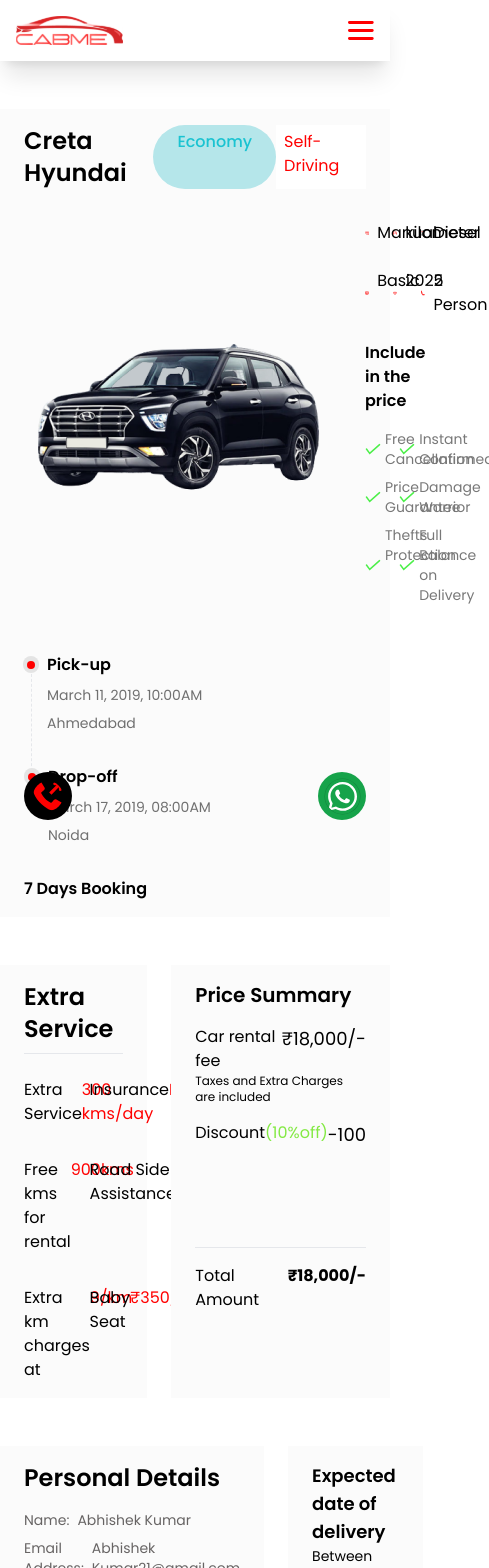
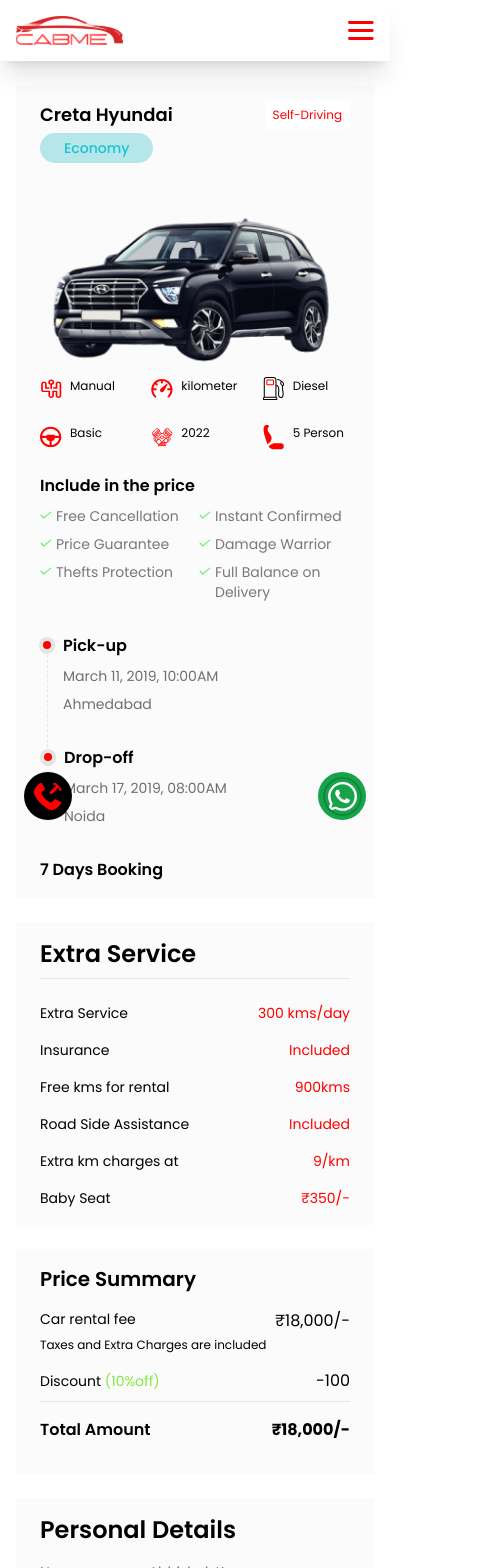
Before and after one commit to CabMe-Epic/cabme-website, a Next.js app: page /order-successful in a window 390 px wide. Shown: the top 1568 px of the page, 489 px wide, since content can reach past the window. Built offline with nearby package versions, Linux system fonts and the light colour scheme.

Commit message:
mobile and sunroof carrier

```diff
--- a/src/app/(pages)/car-details/[slug]/page.tsx
+++ b/src/app/(pages)/car-details/[slug]/page.tsx
@@ -386,10 +386,10 @@ const CarDetails = () => {
               <BookingDetailsCard city={carDetails?.city as any} />
             </div>
             {/* booking summary */}
-            <div className="lg:block m-auto flex justify-center w-full">
+            <div className="lg:block m-auto flex justify-center w-full sm:px-0 px-4">
               {/* <BookingSummery/> */}
-              <main className="w-[380px] px-4 sm:w-[511px] flex flex-col items-center bg-[#f5f5f5] py-10 my-6 rounded-xl">
-                <div className="w-[320px] sm:w-[376px] lg:w-[440px] h-[50px] bg-black text-white font-bold text-[20px] flex justify-center items-center rounded-xl">
+              <main className="max-w-[380px] w-full px-4 sm:max-w-[511px] flex flex-col items-center bg-[#f5f5f5] sm:py-10 py-6 my-6 rounded-xl">
+                <div className="max-w-[320px] w-full sm:w-[376px] lg:w-[440px] h-[50px] bg-black text-white font-bold text-[20px] flex justify-center items-center rounded-xl">
                   <span className="text-center">Booking Summary</span>
                 </div>
                 <div className="my-5  flex justify-between items-center w-full sm:px-8 text-[14px] sm:text-[18px]">
@@ -426,7 +426,7 @@ const CarDetails = () => {
                     </span>
                     <span className="sm:w-[220px]  sm:ml-8" onClick={handleShowDoorstepPopup}>
 
-                      <div className="relative w-full sm:w-[80%]">
+                      <div className="relative sm:w-[70%] w-[90%]">
                         <textarea
                           ref={textareaRef}
                           className="w-full p-1 rounded-md border resize-none overflow-hidden"
@@ -504,13 +504,13 @@ const CarDetails = () => {
                     <span className="sm:w-[220px] sm:ml-10">{currentPackage?.tollsParkingTaxes}</span>
                   </div>
                 </div>
-                <div>
+                <div className="w-full">
 
                   {/* DESKTOP TOTAL AMOUNT  */}
-                  <div className="my-6 h-[79px] gap-6 drop-shadow-lg bg-[#FAFAFA] flex flex-row items-center justify-between px-4 w-[340px] sm:w-[420px] py-5 rounded-3xl">
+                  <div className="my-6 h-[79px] gap-6 drop-shadow-lg bg-[#FAFAFA] flex flex-row items-center justify-between px-4 max-w-[340px] w-full sm:max-w-[420px] py-5 rounded-3xl m-auto">
                     {currentPackage?.gst === "Excluded" &&
                       <div className="flex flex-col">
-                        <span className="text-sm md:text-md">Total Amount </span>
+                        <span className="text-[12px] md:text-md">Total Amount </span>
                         <span className="text-[#ff0000] p-0 sm:text-2xl font-bold">
                           ₹ {roundPrice(totalExcludedGSTAmount)}
                         </span>
@@ -518,7 +518,7 @@ const CarDetails = () => {
                     }
                     {currentPackage?.gst === "Included" &&
                       <div className="flex flex-col">
-                        <span className="text-sm md:text-md">Total Amount</span>
+                        <span className="text-[12px] md:text-md">Total Amount</span>
                         <span className="text-[#ff0000] p-0 sm:text-2xl font-bold">
                           ₹ {roundPrice(totalIncludedGSTAmount)}
                         </span>
--- a/src/app/(pages)/car-listing/page.tsx
+++ b/src/app/(pages)/car-listing/page.tsx
@@ -1194,7 +1194,7 @@ const CarListing = () => {
               />
             </div>
           </aside>
-          <div className="m-auto w-[73%]">
+          <div className="m-auto sm:w-[73%]">
             {paginatedItems?.map((item: { bookingDate: string | number | Date; id: any; }, index: any) => {
               const dateObject = item.bookingDate ? new Date(item.bookingDate) : null;
               let dateOnly = '';
--- a/src/app/(pages)/order-successful/page.tsx
+++ b/src/app/(pages)/order-successful/page.tsx
@@ -8,20 +8,20 @@ const OrderSuccessful = (slug:any) => {
   console.log(slug,"slug");
   return (
     <div className="max-w-[1250px] m-auto">
-      <div className="my-12 lg:flex gap-6">
-        <div className="bg-gray-500 w-fit pt-4 pb-8 px-6 max-w-[830px] w-full lg:m-0 m-auto">
+      <div className="sm:my-12 my-6 sm:mx-0 mx-4 lg:flex gap-6">
+        <div className="bg-gray-500 w-fit pt-4 sm:pb-8 pb-4 px-6 max-w-[830px] w-full lg:m-0 m-auto">
           <div className="flex justify-between">
-            <div className="flex gap-4">
-              <span className="font-semibold text-2xl">Creta Hyundai</span>
-              <p className="w-fit bg-[#B5E6EA] text-[#1AC3D1] px-6 py-[5px] rounded-full font-[450]">
+            <div className="sm:flex gap-4">
+              <span className="font-semibold sm:text-2xl text-lg">Creta Hyundai</span>
+              <p className="w-fit bg-[#B5E6EA] text-[#1AC3D1] px-6 py-[5px] rounded-full font-[450] sm:mt-0 mt-1 sm:text-[15px] text-sm">
                 Economy
               </p>
             </div>
-            <span className="text-primary bg-white px-2 py-[5px]">
+            <span className="text-primary bg-white px-2 py-[5px] h-fit sm:text-[15px] text-[12px]">
               Self-Driving
             </span>
           </div>
-          <div className="flex items-center gap-6 mt-8">
+          <div className="sm:flex items-center gap-6 mt-8">
             <div className="flex-none">
               <Image src="/png/creta.png" alt="car" width={317} height={186} />
             </div>
@@ -29,7 +29,7 @@ const OrderSuccessful = (slug:any) => {
               <div className="grid grid-cols-3 justify-between gap-6">
                 {speciCollection?.map((item, index) => {
                   return (
-                    <div key={index} className="flex gap-2">
+                    <div key={index} className="flex gap-2 sm:text-[15px] text-[12px]">
                       <Image
                         src={item?.imageUrl}
                         alt={item?.alt}
@@ -42,18 +42,19 @@ const OrderSuccessful = (slug:any) => {
                 })}
               </div>
               <div className="mt-4">
-                <h3 className="font-semibold mb-4 mt-6">
+                <h3 className="font-semibold sm:mb-4 mb-2 mt-6">
                   Include in the price
                 </h3>
                 <div className="grid grid-cols-2 gap-2 text-[#787878]">
                   {includeArray?.map((item, index) => {
                     return (
-                      <div key={index} className="flex gap-1">
+                      <div key={index} className="flex gap-1 items-start">
                         <Image
                           src={"/svg/green-check.svg"}
                           alt="check"
                           width={16}
                           height={12}
+                          className="flex-none sm:w-[16px] w-[12px] mt-[5px]"
                         />
                         <p className="text-sm">{item?.content}</p>
                       </div>
@@ -93,19 +94,19 @@ const OrderSuccessful = (slug:any) => {
           <h3 className="font-semibold">7 Days Booking</h3>
         </div>
       </div>
-      <div className="flex gap-6">
+      <div className="sm:flex gap-6 sm:mx-0 mx-4">
         <div className="max-w-[830px] w-full">
           <ExtraService />
         </div>
-        <div className="bg-gray-500 w-fit py-4 px-6 max-w-[400px] w-full pb-8">
+        <div className="bg-gray-500 w-fit py-4 px-6 max-w-[400px] w-full pb-8 sm:mt-0 mt-6">
           <PriceSummary />
         </div>
       </div>
-      <div className="flex gap-6 my-12">
-        <div className="max-w-[830px] w-full">
+      <div className="sm:flex gap-6 sm:my-12 my-6 sm:px-0 px-4">
+        <div className="max-w-[830px] w-full ">
           <UserDetails />
         </div>
-        <div className="bg-gray-500 w-fit py-4 px-6 max-w-[400px] w-full pb-8">
+        <div className="bg-gray-500 w-fit py-4 px-6 max-w-[400px] w-full pb-8 sm:mt-0 mt-6">
           <div>
             <h3 className="text-lg font-semibold">Expected date of delivery</h3>
             <p className="text-sm">Between 26th -  26th May</p>
@@ -120,42 +121,43 @@ const OrderSuccessful = (slug:any) => {
           </div>
         </div>
       </div>
-      <div className="grid grid-cols-2 bg-[#FBFBFB] p-6">
+      <div className="sm:px-0 px-4">
+      <div className="grid sm:grid-cols-2 bg-[#FBFBFB] p-6">
         <div className="max-w-[450px] w-full">
-          <h3 className="font-semibold text-2xl mb-4">DOCUMENT </h3>
-          <div className=" flex justify-between py-2">
-            <span className="w-[200px]">PAN Number</span>
+          <h3 className="font-semibold sm:text-2xl text-xl mb-4">DOCUMENT </h3>
+          <div className=" sm:flex grid grid-cols-[45%_10%_45%] justify-between py-2">
+            <span className="sm:w-[200px] w-auto">PAN Number</span>
             <span>:</span>
             <span>UXRG56789KO</span>
           </div>
-          <div className="my-4 flex justify-between py-2">
-            <span className="w-[200px]">Driving License Number</span>
+          <div className="sm:my-4 my-2 sm:flex grid grid-cols-[45%_10%_45%] justify-between py-2">
+            <span className="sm:w-[200px] w-auto">Driving License Number</span>
             <span>:</span>
             <span>678905443789</span>
           </div>
-          <div className=" flex justify-between py-2">
-            <span className="w-[200px]">Aadhar Number</span>
+          <div className=" sm:flex grid grid-cols-[45%_10%_45%] justify-between py-2">
+            <span className="sm:w-[200px] w-auto">Aadhar Number</span>
             <span>:</span>
             <span>3214 6788 8976</span>
           </div>
         </div>
-        <div className="border-l pl-12">
-          <h3 className="font-semibold text-2xl mb-4">DOCUMENT IMAGE  </h3>
-          <div className="flex items-center">
+        <div className="sm:border-l sm:pl-12 sm:mt-0 mt-6">
+          <h3 className="font-semibold sm:text-2xl text-xl sm:mb-4 mb-2">DOCUMENT IMAGE  </h3>
+          <div className="sm:flex items-center sm:mb-0 mb-4">
             <p className="max-w-[250px] w-full">PAN Number</p>
             <div className="flex gap-2">
               <Image src={"/png/pan-front.png"} alt="pancard" width={78} height={44} />
               <Image src={"/png/pan-back.png"} alt="pancard" width={78} height={44} />
             </div>
           </div>
-          <div className="flex my-2 items-center">
+          <div className="sm:flex my-2 items-center sm:mb-0 mb-4">
             <p className="max-w-[250px] w-full">Driving License Number</p>
             <div className="flex gap-2">
               <Image src={"/png/dl-front.png"} alt="license" width={78} height={44} />
               <Image src={"/png/dl-back.png"} alt="license" width={78} height={44} />
             </div>
           </div>
-          <div className="flex items-center">
+          <div className="sm:flex items-center sm:mb-0 mb-4">
             <p className="max-w-[250px] w-full">Aadhar Number</p>
             <div className="flex gap-2">
               <Image src={"/png/adhar-front.png"} alt="pancard" width={78} height={44} />
@@ -163,6 +165,7 @@ const OrderSuccessful = (slug:any) => {
             </div>
           </div>
         </div>
+      </div>
       </div>
       <div className="mt-8 pb-4">
         <ThemeButton text="Continue" className="m-auto !rounded-full shadow-custom-shadow grad-button font-semibold" />
--- a/src/app/components/booking-details-card/booking-details-card.tsx
+++ b/src/app/components/booking-details-card/booking-details-card.tsx
@@ -90,7 +90,7 @@ const BookingDetailsCard = ({ city }: any) => {
             </div>
           </div>
           <div className="my-8 text-center">
-            <span className="bg-[#F2F7F6] w-full block h-[50px] p-4 rounded-lg drop-shadow-lg m-auto sm:text-md text-sm">
+            <span className="bg-[#F2F7F6] w-full block p-4 rounded-lg drop-shadow-lg m-auto sm:text-md text-sm">
               <b> Duration: </b> {duration ? duration : ""}{" "}
             </span>
           </div>
--- a/src/app/components/extra-service/extra-service.tsx
+++ b/src/app/components/extra-service/extra-service.tsx
@@ -2,28 +2,28 @@ const ExtraService = () =>{
     return(
         <div className="bg-[#FBFBFB] py-4 px-6">
             <h3 className="font-semibold text-2xl pb-2 border-b">Extra Service</h3>
-            <div className="grid grid-cols-2 gap-8 mt-6">
-                <div className="w-full flex justify-between">
+            <div className="grid sm:grid-cols-2 sm:gap-8 gap-4 mt-6">
+                <div className="w-full flex gap-2 sm:text-[15px] text-[14px] justify-between">
                     <span>Extra Service</span>
                     <span className="text-primary">300 kms/day</span>
                 </div>
-                <div className="w-full flex justify-between">
+                <div className="w-full flex gap-2 sm:text-[15px] text-[14px] justify-between">
                     <span>Insurance</span>
                     <span className="text-primary">Included</span>
                 </div>
-                <div className="w-full flex justify-between">
+                <div className="w-full flex gap-2 sm:text-[15px] text-[14px] justify-between">
                     <span>Free kms for rental</span>
                     <span className="text-primary">900kms</span>
                 </div>
-                <div className="w-full flex justify-between">
+                <div className="w-full flex gap-2 sm:text-[15px] text-[14px] justify-between">
                     <span>Road Side Assistance</span>
                     <span className="text-primary">Included</span>
                 </div>
-                <div className="w-full flex justify-between">
+                <div className="w-full flex gap-2 sm:text-[15px] text-[14px] justify-between">
                     <span>Extra km charges at</span>
                     <span className="text-primary">9/km</span>
                 </div>
-                <div className="w-full flex justify-between">
+                <div className="w-full flex gap-2 sm:text-[15px] text-[14px] justify-between">
                     <span>Baby Seat</span>
                     <span className="text-primary">₹350/-</span>
                 </div>
--- a/src/app/components/personalUser-details/personal-details.tsx
+++ b/src/app/components/personalUser-details/personal-details.tsx
@@ -3,31 +3,31 @@ const UserDetails = () =>{
         <div className="bg-[#FBFBFB] py-4 px-6">
             <h3 className="text-2xl font-semibold">Personal Details</h3>
             <div className="mt-4">
-                <div className="grid grid-cols-[1fr_5fr] my-2 gap-2 text-sm text-[#676464]">
+                <div className="grid sm:grid-cols-[1fr_5fr] grid-cols-[1fr_2fr] my-2 gap-2 text-sm text-[#676464]">
                     <p>Name:</p>
                     <p>Abhishek Kumar</p>
                 </div>
-                <div className="grid grid-cols-[1fr_5fr] my-2 gap-2 text-sm text-[#676464]">
+                <div className="grid sm:grid-cols-[1fr_5fr] grid-cols-[1fr_2fr] my-2 gap-2 text-sm text-[#676464]">
                     <p>Email Address:</p>
                     <p>Abhishek Kumar21@gmail.com</p>
                 </div>
-                <div className="grid grid-cols-[1fr_5fr] my-2 gap-2 text-sm text-[#676464]">
+                <div className="grid sm:grid-cols-[1fr_5fr] grid-cols-[1fr_2fr] my-2 gap-2 text-sm text-[#676464]">
                     <p>Mobile Number:</p>
                     <p>987674859</p>
                 </div>
-                <div className="grid grid-cols-[1fr_5fr] my-2 gap-2 text-sm text-[#676464]">
+                <div className="grid sm:grid-cols-[1fr_5fr] grid-cols-[1fr_2fr] my-2 gap-2 text-sm text-[#676464]">
                     <p>Address:</p>
                     <p>B-21,Plot no -115,Street4 near Bansal Hospital Noida,201031</p>
                 </div>
-                <div className="grid grid-cols-[1fr_5fr] my-2 gap-2 text-sm text-[#676464]">
+                <div className="grid sm:grid-cols-[1fr_5fr] grid-cols-[1fr_2fr] my-2 gap-2 text-sm text-[#676464]">
                     <p>City:</p>
                     <p>Noida</p>
                 </div>
-                <div className="grid grid-cols-[1fr_5fr] my-2 gap-2 text-sm text-[#676464]">
+                <div className="grid sm:grid-cols-[1fr_5fr] grid-cols-[1fr_2fr] my-2 gap-2 text-sm text-[#676464]">
                     <p>State:</p>
                     <p>Uttar Pradesh</p>
                 </div>
-                <div className="grid grid-cols-[1fr_5fr] my-2 gap-2 text-sm text-[#676464]">
+                <div className="grid sm:grid-cols-[1fr_5fr] grid-cols-[1fr_2fr] my-2 gap-2 text-sm text-[#676464]">
                     <p>Pincode:</p>
                     <p>201301</p>
                 </div>
--- a/src/app/components/price-summary/price-summary.tsx
+++ b/src/app/components/price-summary/price-summary.tsx
@@ -3,22 +3,22 @@ const PriceSummary = () => {
     <div className="h-full">
       <h3 className="text-xl font-semibold pb-4">Price Summary</h3>
       <div className="grid h-full">
-        <div className="border-b">
-          <div className="flex justify-between">
-            <span>Car rental fee</span>
-            <span className="text-lg">₹18,000/-</span>
+        <div className="border-b pb-2">
+          <div className="flex justify-between sm:mb-0 mb-1">
+            <span className="sm:text-[15px] text-[14px]">Car rental fee</span>
+            <span className="sm:text-lg">₹18,000/-</span>
           </div>
           <p className="text-xs">Taxes and Extra Charges are included</p>
           <div className="flex justify-between mt-4">
             <div>
-              <span>Discount</span>
-              <span className="text-[#83E943]">(10%off)</span>
+              <span className="sm:text-[15px] text-[14px]">Discount</span>
+              <span className="text-[#83E943] sm:text-[15px] text-[14px]"> (10%off)</span>
             </div>
-            <span className="text-lg">-100</span>
+            <span className="sm:text-lg">-100</span>
           </div>
         </div>
         <div className="flex justify-between pt-4">
-          <span>Total Amount</span>
+          <span className="font-semibold">Total Amount</span>
           <span className="font-bold">₹18,000/-</span>
         </div>
       </div>
--- a/src/app/components/specifications/specifications.tsx
+++ b/src/app/components/specifications/specifications.tsx
@@ -23,7 +23,7 @@ const Specifications = ({spec}: any) => {
                 <div><IconComponent title="Body" subtitle={spec?.body} imageSrc="/carDetails/body.png" /></div>
                 <div><IconComponent title="Make" subtitle={spec?.make} imageSrc="/carDetails/make.png" /></div>
                 <div><IconComponent title="Transmission" subtitle={spec?.transmission} imageSrc="/carDetails/transmission.png" /></div>
-                <div><IconComponent title="Carrier" subtitle={spec?.vin} imageSrc="/carDetails/vin.png" /></div>
+                <div><IconComponent title="Carrier" subtitle={spec?.carrier} imageSrc="/carDetails/vin.png" /></div>
                 <div><IconComponent title="Year" subtitle={spec?.year} imageSrc="/carDetails/year.png" /></div>
                 <div><IconComponent title="Mileage" subtitle={spec?.mileage} imageSrc="/carDetails/mileage.png" /></div>
                 <div><IconComponent title="Fuel Type" subtitle={spec?.fuelType} imageSrc="/carDetails/fuel.png" /></div>
@@ -32,6 +32,7 @@ const Specifications = ({spec}: any) => {
                 <div><IconComponent title="Brake" subtitle={spec?.brake} imageSrc="/carDetails/brake.png" /></div>
                 <div><IconComponent title="Drivetrain" subtitle={spec?.driveTrain} imageSrc="/carDetails/drive.png" /></div>
                 <div><IconComponent title="AC" subtitle={spec?.AC} imageSrc="/carDetails/ac.png" /></div>
+                <div><IconComponent title="Car Roof" subtitle={spec?.sunRoof} imageSrc="/svg/sunroof.svg" /></div>
             </div>
         </div>
     );
```
Also changed, not shown: public/svg/sunroof.svg (added).
